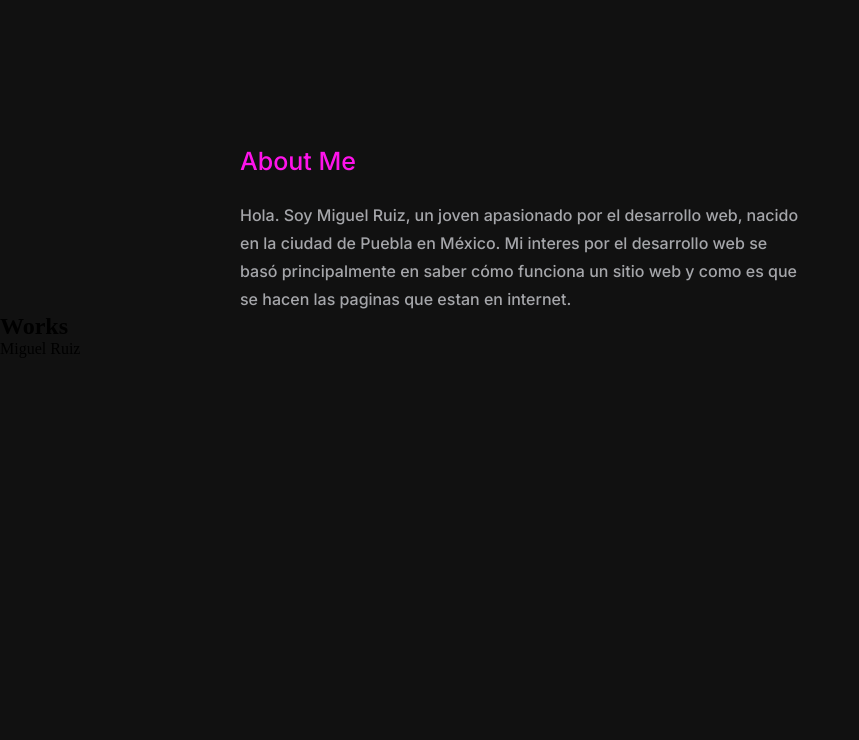
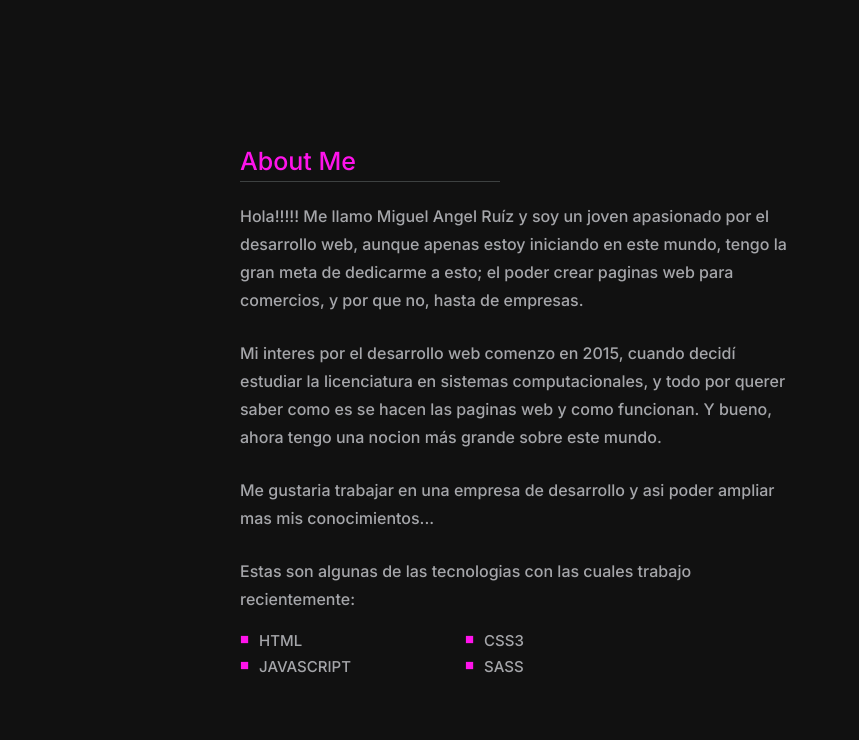
Before and after one commit to miguel0125-mex/portfolio-new, a website: page index.html in a window 1280 px wide. Shown: the part 520-1260 px from the top of the page, without its empty margins (0-859 px from the left). Before the commit the page ends 879 px from the top, so only its background shows below. Drawn offline with Linux system fonts and the light colour scheme.

Commit message:
cambios dia 4

```diff
--- a/index.html
+++ b/index.html
@@ -18,7 +18,7 @@
         <nav class="menu">
             <ul>
                 <li class="link"><a href="">Home</a></li>
-                <li class="link"><a href="">About</a></li>
+                <li class="link"><a href="#about">About</a></li>
                 <li class="link"><a href="">Works</a></li>
                 <li class="link"><a href="">Contact</a></li>
             </ul>
@@ -42,13 +42,26 @@
             </div>
         </div>
     </div>
-    <div class="about">
+    <div id="about" class="about">
         <div class="container about_div">
             <div class="about_info">
                 <h2 class="about_text">About Me</h2>
                 <p class="about_pre">
-                    Hola. Soy Miguel Ruiz, un joven apasionado por el desarrollo web, nacido en la ciudad de Puebla en México. Mi interes por el desarrollo web se basó principalmente en saber cómo funciona un sitio web y como es que se hacen las paginas que estan en internet.
+                    Hola!!!!! Me llamo Miguel Angel Ruíz y soy un joven apasionado por el desarrollo web, aunque apenas estoy iniciando en este mundo, tengo la gran meta de dedicarme a esto; el poder crear paginas web para comercios, y por que no, hasta de empresas.
                 </p>
+                <p class="about_pre">
+                    Mi interes por el desarrollo web comenzo en 2015, cuando decidí estudiar la licenciatura en sistemas computacionales, y todo por querer saber como es se hacen las paginas web y como funcionan. Y bueno, ahora tengo una nocion más grande sobre este mundo.
+                </p>
+                <p class="about_pre">
+                    Me gustaria trabajar en una empresa de desarrollo y asi poder ampliar mas mis conocimientos...
+                </p>
+                <p class="about_pre">Estas son algunas de las tecnologias con las cuales trabajo recientemente:</p>
+                <ul class="list_skills">
+                    <li>HTML</li>
+                    <li>CSS3</li>
+                    <li>JAVASCRIPT</li>
+                    <li>SASS</li>
+                </ul>
             </div>
             <div class="about_photo"></div>
         </div>
--- a/sass/components/_about.scss
+++ b/sass/components/_about.scss
@@ -1,5 +1,6 @@
 .about {
-    padding-top: 15rem;
+    padding-top: 7rem;
+    min-height: 100vh;
 }
 
 .about_div {
@@ -12,6 +13,16 @@
             font-size: $md;
             font-family: $parrafos;
             font-weight: $medium;
+            &:after {
+                content: "";
+                display: block;
+                position: relative;
+                bottom: -5px;
+                width: calc(50% - 2rem);
+                height: 1px;
+                background-color: $white;
+                opacity: .2;
+            }
         }
         .about_pre {
             color: $white-gray;
@@ -22,3 +33,25 @@
         }
     }
 }
+
+.list_skills {
+    list-style: none;
+    color: $white-gray;
+    font-family: $parrafos;
+    font-weight: $md;
+    font-size: 1.5rem;
+    line-height: 1.75;
+    display: grid;
+    grid-template-columns: repeat(2, minmax(140px, 200px));
+    gap: 0 $md;
+    margin: 1.5rem 0 0 0;
+    padding: 0;
+    &>li::before {
+        content: "■";
+        position: relative;
+        color: $pink;
+        padding-right: 1rem;
+        top: -2px;
+        position: relative;
+    }
+}
--- a/sass/components/_inicio.scss
+++ b/sass/components/_inicio.scss
@@ -1,6 +1,7 @@
 .inicio {
     min-width: 100vh;
     padding-top: 5rem;
+    padding-bottom: 8rem;
 }
 
 .inicio-info {
```
Also changed, not shown: assets/css/styles.css, 1 other file.
